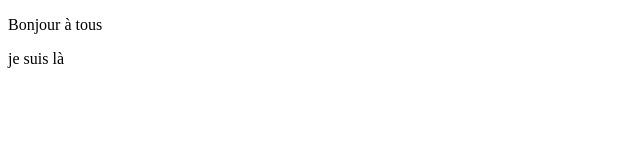
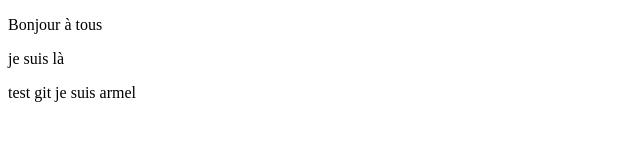
Before and after one commit to djogana1/Test, a plain HTML site: page mm.html in a window 1280 px wide. Shown: the whole page, without its empty margins (0-640 px from the left). Drawn offline with Linux system fonts and the light colour scheme.

Commit message:
Ajout d'une modif

```diff
--- a/mm.html
+++ b/mm.html
@@ -6,5 +6,6 @@
 <body>
     <p>Bonjour à tous</p>
     <p>je suis là</p>
+    <p>test git je suis armel</p>
 
 </body>
```
